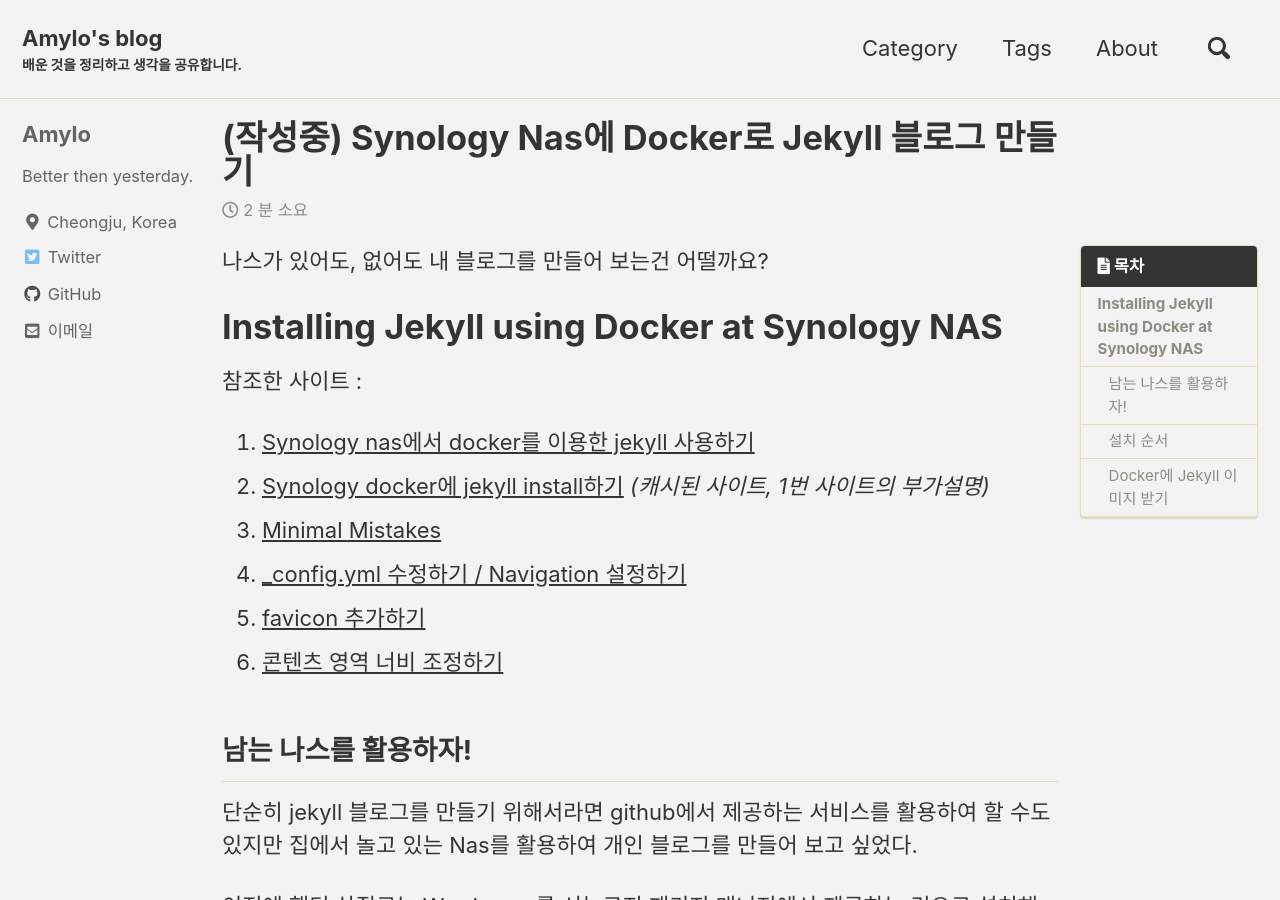
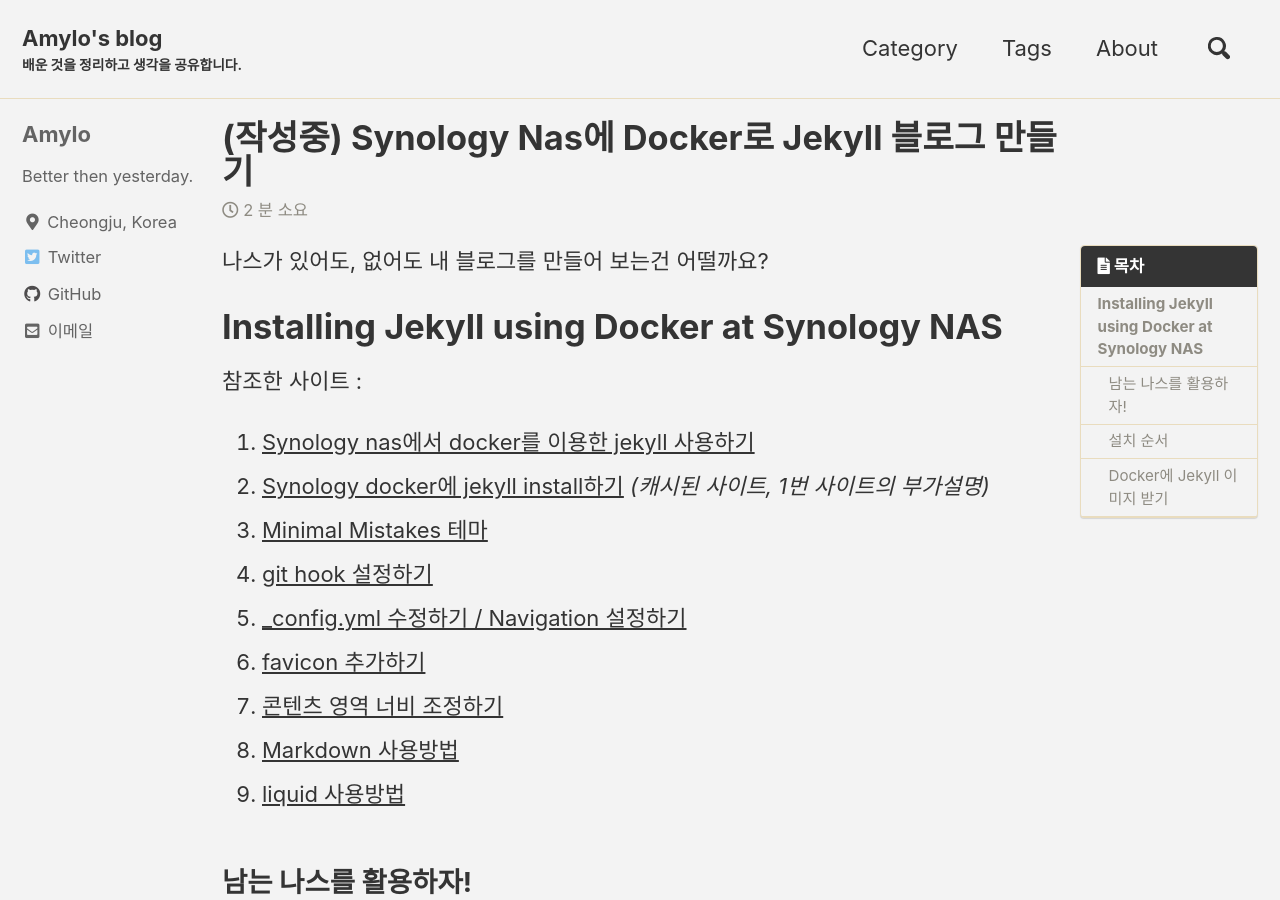
Before and after one commit to Amylo-jh/Amylo-blog, a Jekyll site: the page built from _posts/2021-06-27-jekyll_on_nas.md, in a window 1280 px wide and 900 px high. Built offline with Jekyll 4.4.1, drawn with Linux system fonts in a browser that asks for light colours; cached includes are drawn as plain includes; comment, search, counter and statistics services are not loaded.

Commit message:
add reference link

```diff
--- a/_posts/2021-06-27-jekyll_on_nas.md
+++ b/_posts/2021-06-27-jekyll_on_nas.md
@@ -26,10 +26,13 @@ toc_sticky : true
 1. [Synology nas에서 docker를 이용한 jekyll 사용하기](https://blog.actin.kr/devlog/2019/08/14/synology-docker-jekyll/)
 2. [Synology docker에 jekyll install하기](http://webcache.googleusercontent.com/search?q=cache:ev9ddroF55MJ:www.ripudblog.com/skills/2020/08/22/Synology_docker%25EC%2597%2590_jekyll_install%25ED%2595%2598%25EA%25B8%25B0.html+&cd=2&hl=ko&ct=clnk&gl=kr)
 *(캐시된 사이트, 1번 사이트의 부가설명)*
-3. [Minimal Mistakes](https://mmistakes.github.io/minimal-mistakes/docs/quick-start-guide/)
+3. [Minimal Mistakes 테마](https://mmistakes.github.io/minimal-mistakes/docs/quick-start-guide/)
+4. [git hook 설정하기](https://jesse.sh/deploys-with-git-and-jekyll/)
 4. [_config.yml 수정하기 / Navigation 설정하기](https://junhobaik.github.io/jekyll-apply-theme/)
 5. [favicon 추가하기](https://frhyme.github.io/blog/jekyll_add_Favicon/)
 6. [콘텐츠 영역 너비 조정하기](https://eona1301.github.io/github_blog/GithubBlog-Content-Width/)
+7. [Markdown 사용방법](https://ansohxxn.github.io/blog/markdown/)
+8. [liquid 사용방법](https://ansohxxn.github.io/blog/liquid/)
 
 ## 남는 나스를 활용하자!
 단순히 jekyll 블로그를 만들기 위해서라면 github에서 제공하는 서비스를 활용하여 할 수도 있지만 집에서 놀고 있는 Nas를 활용하여 개인 블로그를 만들어 보고 싶었다.
```
